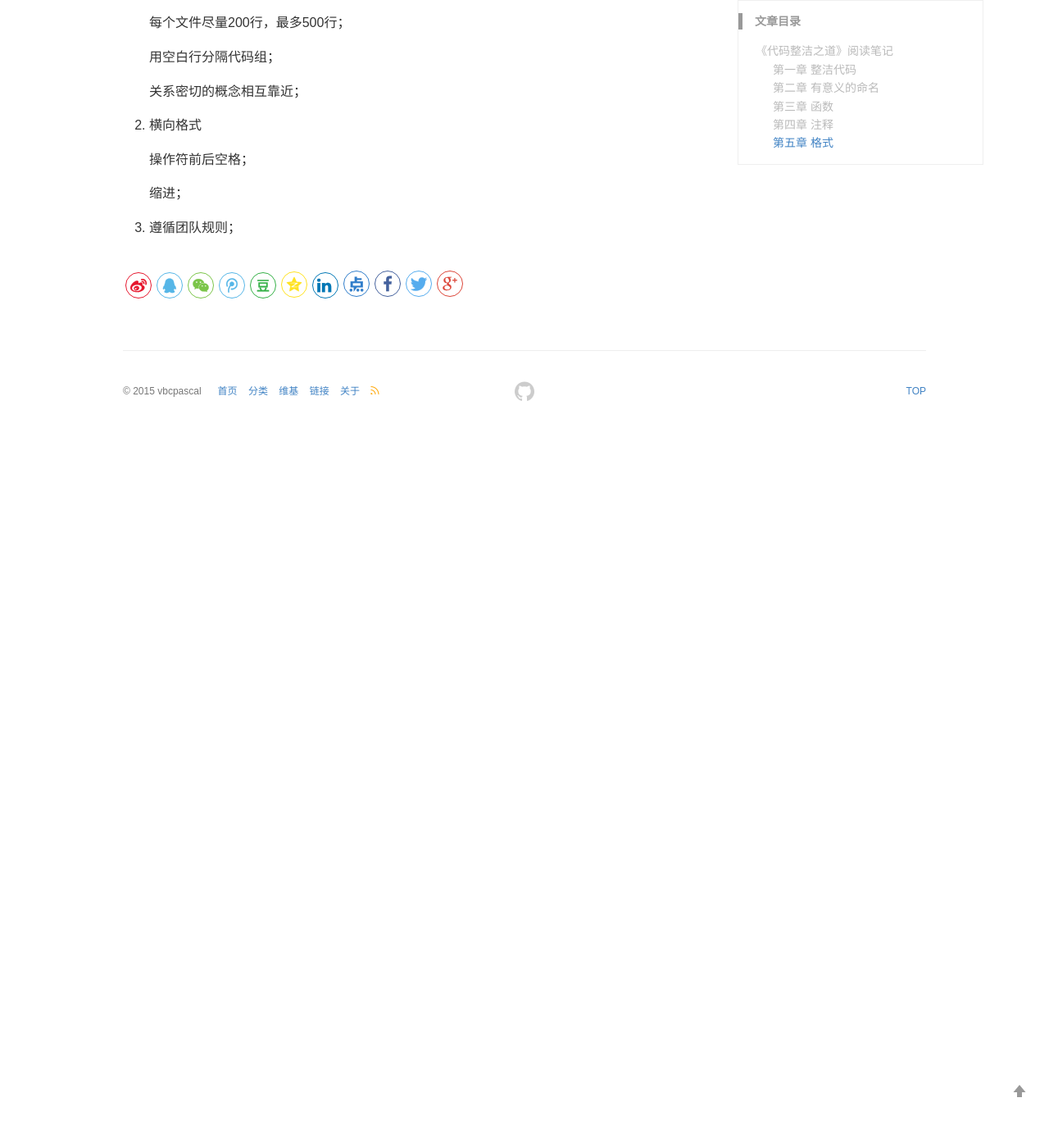
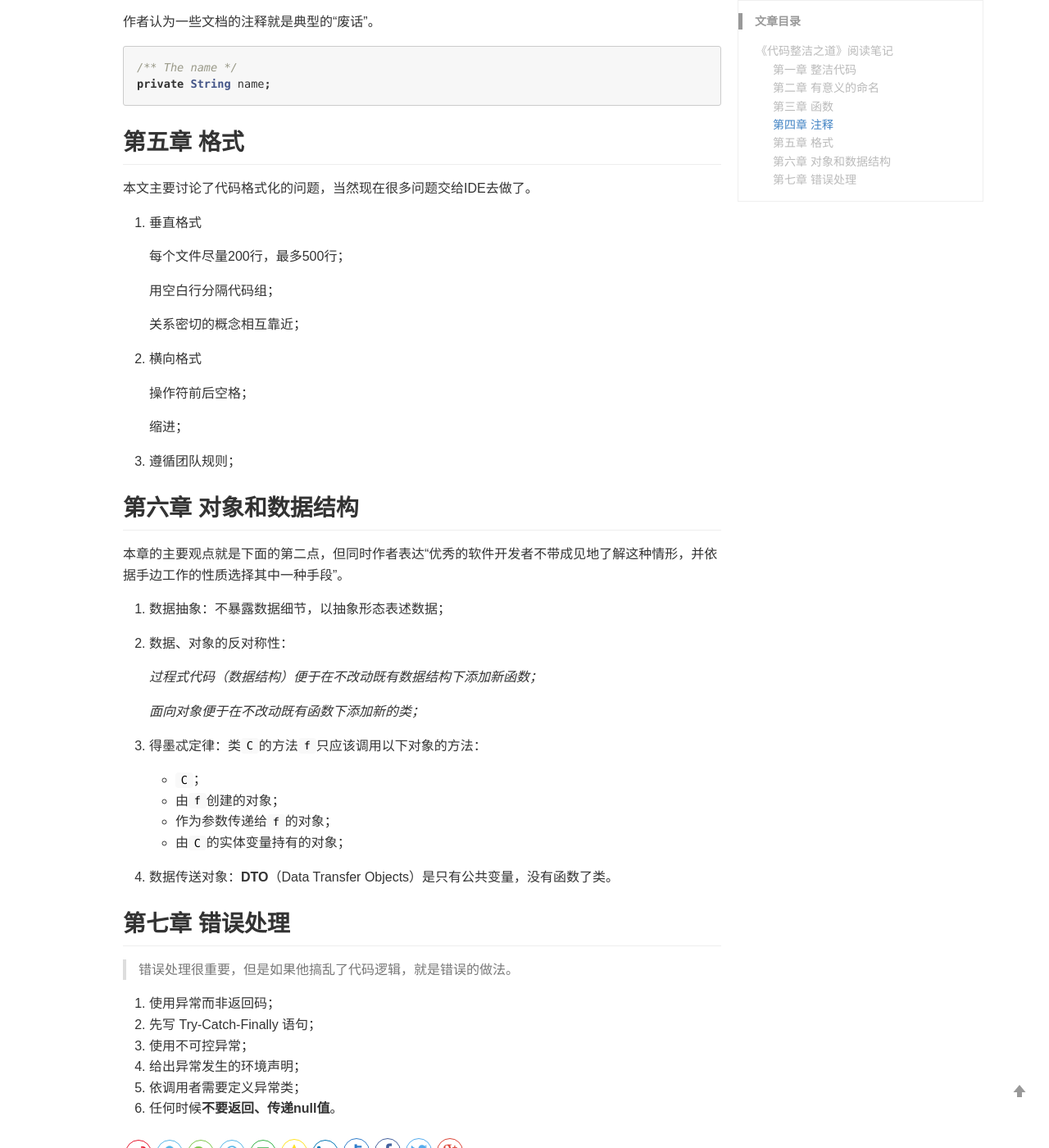
Before and after one commit to vbcpascal/vbcpascal.github.io, a Jekyll site: the page built from _posts/2019-07-29-CleanCode.md, in a window 1280 px wide and 1400 px high, scrolled down 3297 px. Shown: the whole window at 82% size. Built offline with Jekyll 4.4.1, drawn with Linux system fonts in a browser that asks for light colours; before the commit the page ends 3823 px from its top, so only the background shows below that; some of the changed text lies outside the part shown.

Commit message:
Update 2019-07-29-CleanCode.md

````diff
--- a/_posts/2019-07-29-CleanCode.md
+++ b/_posts/2019-07-29-CleanCode.md
@@ -16,13 +16,15 @@ keywords: Java, Reading
 
 ## 第一章	整洁代码
 
+混乱的代码会大幅度降低你的工作效率。
+
 > 沃德原则（原书36页）：如果每个例程都让你感到深合己意，那就是整洁代码。
 
 
 
 ## 第二章	有意义的命名
 
-总结来讲，作者不断强调**明确**是王道。变量命名要准确、明确，而不惧怕变量名较长。
+本章主要讨论了变量的命名，作者不断强调**明确**是王道。变量命名要准确、明确，而不惧怕变量名较长。
 
 **具体内容**
 
@@ -68,6 +70,10 @@ keywords: Java, Reading
 
 ## 第三章	函数
 
+本章讨论函数的写法，包括职能、参数，作者强调“一个函数就应该只做一件事”。如果本段中代码过于冗长，就应该按照职责进行拆分。
+
+**具体内容**
+
 1. 短小：不该长于一屏；
 
 2. 只做一件事：看看能否拆分出一个函数；
@@ -92,6 +98,8 @@ keywords: Java, Reading
 
 > 别给糟糕的代码写注释，重新写吧。		—— Brian W.Kernighan 与 P.J. Plaugher
 
+本章讨论注释的写法，作者认为注释的恰当用法是弥补我们在用代码表达意图时遭遇的**失败**，并给出了一些作者观点下好的、不好的注释。
+
 1. 尽可能用好的代码阐述，而非注释；
 
 2. （作者认为的）好的注释如下：
@@ -113,7 +121,7 @@ keywords: Java, Reading
    - 署名、日志、位置标记（如一串`/////`）等；
    - 删除注释的代码！
 
-作者认为有时文档的注释就是典型的“废话”，如下，可是又能怎么办呢。
+作者认为一些文档的注释就是典型的“废话”。
 
 ``` java
 /** The name */
@@ -123,6 +131,8 @@ private String name;
 
 
 ## 第五章	格式
+
+本文主要讨论了代码格式化的问题，当然现在很多问题交给IDE去做了。
 
 1. 垂直格式
 
@@ -139,3 +149,39 @@ private String name;
    缩进；
 
 3. 遵循团队规则；
+
+
+
+## 第六章	对象和数据结构
+
+本章的主要观点就是下面的第二点，但同时作者表达“优秀的软件开发者不带成见地了解这种情形，并依据手边工作的性质选择其中一种手段”。
+
+1. 数据抽象：不暴露数据细节，以抽象形态表述数据；
+
+2. 数据、对象的反对称性：
+
+   *过程式代码（数据结构）便于在不改动既有数据结构下添加新函数；*
+
+   *面向对象便于在不改动既有函数下添加新的类；*
+
+3. 得墨忒定律：类`C`的方法`f`只应该调用以下对象的方法：
+
+   - `C`；
+   - 由`f`创建的对象；
+   - 作为参数传递给`f`的对象；
+   - 由`C`的实体变量持有的对象；
+
+4. 数据传送对象：**DTO**（Data Transfer Objects）是只有公共变量，没有函数了类。
+
+
+
+## 第七章	错误处理
+
+> 错误处理很重要，但是如果他搞乱了代码逻辑，就是错误的做法。
+
+1. 使用异常而非返回码；
+2. 先写 Try-Catch-Finally 语句；
+3. 使用不可控异常；
+4. 给出异常发生的环境声明；
+5. 依调用者需要定义异常类；
+6. 任何时候**不要返回、传递null值**。
````
